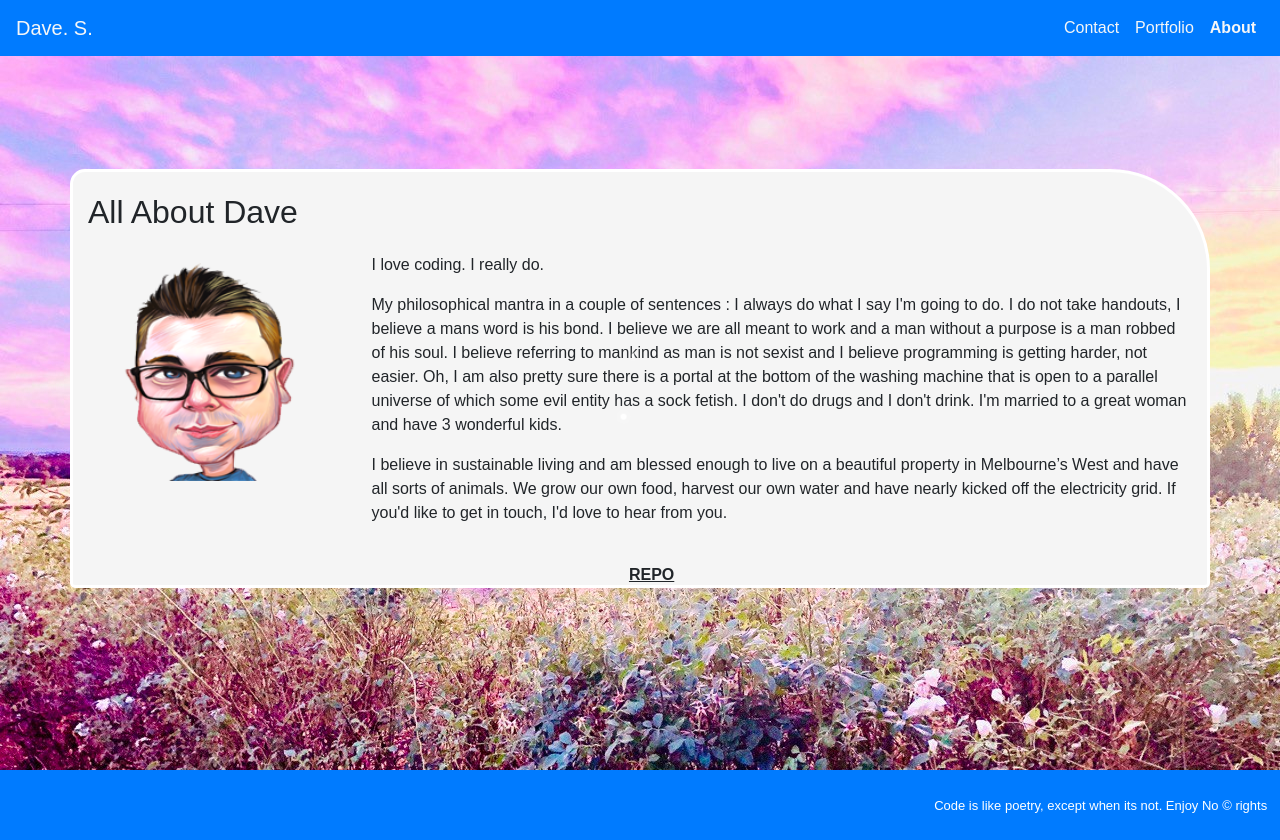
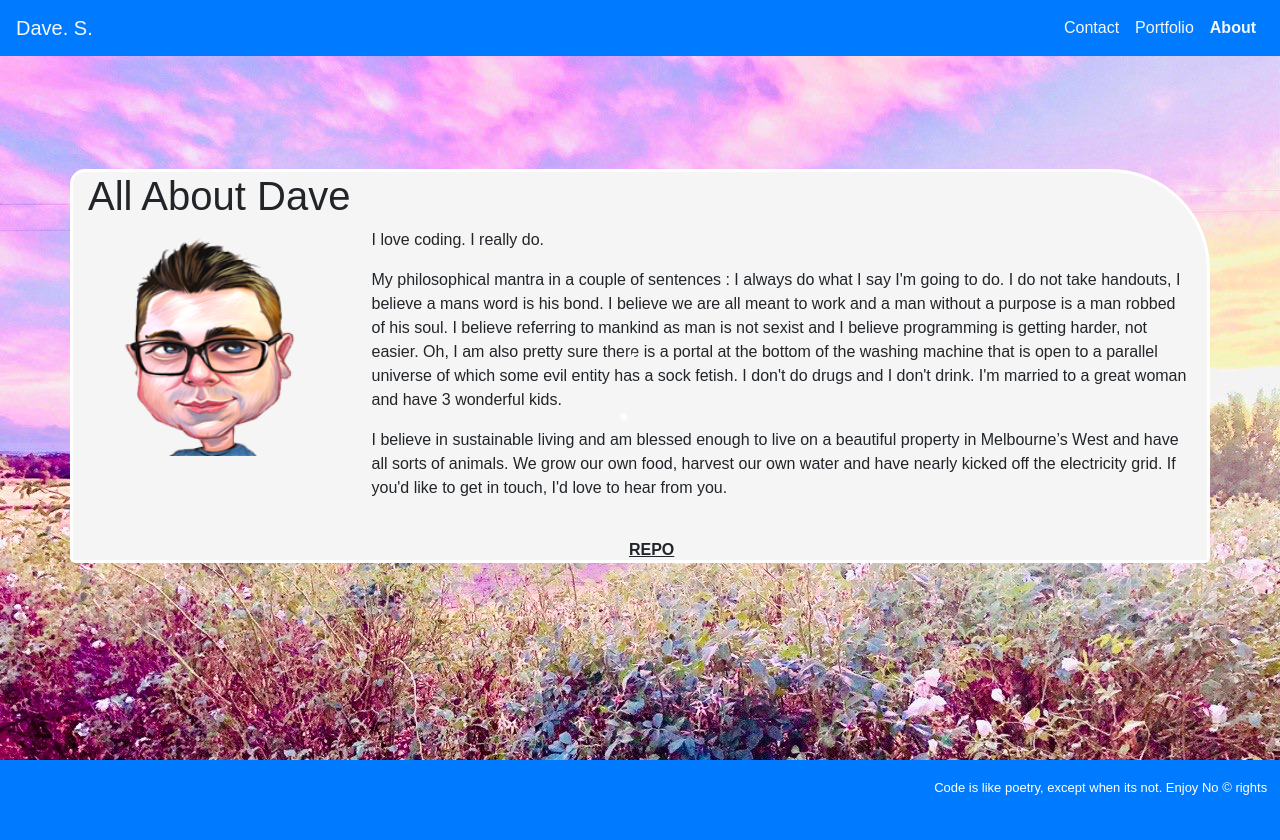
Before and after one commit to ginganinjar/ginganinjar.github.io, a plain HTML site: page index.html in a window 1280 px wide. Drawn offline with nearby package versions, Linux system fonts and the light colour scheme.

Commit message:
Refactored Code

```diff
--- a/assets/css/styles.css
+++ b/assets/css/styles.css
@@ -11,13 +11,11 @@ body {
 
   a:visited {
   font-weight: 200;
-
   }
 
 .background-box {
   margin-top:5%;
   background-color: aliceblue;
-
 }
 
 
@@ -40,8 +38,6 @@ background-color: aliceblue;
   /* line-height: 1.5; */
   float:left;
   width:28%;
-
-
   }
 
 /* Image CSS effect  */
@@ -55,12 +51,7 @@ background-color: aliceblue;
 .zoom {
   padding: 0px;
   transition: transform .2s; /* Animation */
-  /* width: 200px;
-  height: 200px;
-  display : block; */
   width: 90%;
-
-
   }
 
 .zoom:hover {
@@ -68,11 +59,9 @@ background-color: aliceblue;
   animation-duration:500ms;
   animation-iteration-count:1;
   animation-timing-function: ease-out;
-
   }
 
-/* Flying Duck - borrowed from https://codepen.io/cielou/pen/zBmLkE
- */
+/* Flying Duck - borrowed from https://codepen.io/cielou/pen/zBmLkE */
 
  #bigBox {
   position:absolute;
@@ -83,6 +72,7 @@ background-color: aliceblue;
   margin:-100px 0 0 -120px;
   animation:bigBoxAnimation 6s linear infinite;
   }
+
 #box,#box2 {
   position:absolute;
   top:60%;
@@ -92,10 +82,12 @@ background-color: aliceblue;
   margin:-20px 0 0 -20px;
   animation:boxAnimation 2.95s cubic-bezier(0.02, 0.01, 0.31, 1) infinite;
   }
+
   #box2 {
   animation:boxAnimation 3.2s cubic-bezier(0.02, 0.01, 0.31, 1) infinite;
   transform:matrix(-1,0,0,1,0,0);
   }
+
   #box::after, #box2::after {
   content:'';
   position:absolute;
@@ -108,9 +100,11 @@ background-color: aliceblue;
   animation:spanAnimation 3s cubic-bezier(0.3, 0.27, 0.07, 1.64) infinite;
   box-shadow:rgba(255,255,255,1) 0 0 20px 2px;
   }
+
   @keyframes bigBoxAnimation {
   100% {transform:rotate(360deg);}
   }
+
   @keyframes boxAnimation{
   50% {transform:translateY(-150px);}
   }
@@ -124,7 +118,6 @@ hover image zoom */
 .img-hover-zoom {
 height: 50px; /* [1.1] Set it as per your need */
  overflow: hidden;
-/* width:60px; */
 float:left;
 margin-right: 6px;
 }
@@ -139,28 +132,16 @@ transition: transform .5s ease;
 transform: scale(1.5);
 }
 
-
-.vertical-center {
-
+.background-image-cover {
   background-image: url("../imgs/home.jpeg");
-
- /* Full height */
- /* height: 100%; */
- /* Center and scale the image nicely */
- /* background-position: center; */
   background-repeat: no-repeat;
   background-size: cover;
   min-height : 100%;
- /* height : 100vh;
-  */
-
-
    }
 
  /* Eliminate the border around the container box */
 .nobackground {
   background : none;
-
   }
 
  .background-container-color {
@@ -171,13 +152,8 @@ background : none;
   list-style: none;
   border: solid 3px white;
   margin-top:4%;
-
   border-radius: 15px 100px 5px 5px;
-
-
    }
-
-
 
   /* Contact Form CSS */
 
@@ -188,108 +164,83 @@ background : none;
     border-color: #007bff;
     margin-bottom: 1%;
     }
-/*
-    Portfolio Grid spacing CSS */
 
+    /* // used for bootstrap portfolio divs */
     .make-nice-spacing {
       margin-left : 35%;
       padding-bottom:2%;
       margin-right : unset;
-
       }
 
 .footer{
     position: absolute;
     bottom: 0;
     width: 100%;
-    height: 50px;
+    height: 60px;
     line-height: 60px;
     background-color: #007bff;
-
-
   }
 
 .footer-margin {
   height: 100px;
   }
 
+  /* Footer text color and font layout */
+
 .text-muted-color {
   color : white;
   float: right;
   font-size: small;
   padding-right : 1%;
-  margin-top: 16px;
-
+  margin-top: 8px;
   }
 
 #MainContent {
-
-
-
 }
 
 #down-arrow {
-  /* display: block; */
-  /* width: 100px; */
-  /* position: relative; */
   clear: both;
   margin-left: 47%;
   width: 75px;
-/* margin-top: -.7%; */
   text-decoration: underline;
   font-weight: bold;
   cursor: pointer;
   padding: 2%;
   height:30px;
-
   }
 
+/* hidden repo div on contact page */
 
 #hidden-content {
-
-
     float: left;
     width: 95%;
     margin-left: 3%;
-    /* box-sizing: border-box; */
-    /* -webkit-box-flex: 1; */
-    /* flex-grow: 1; */
-    /* overflow: hidden; */
     list-style: none;
-    /* border: solid 3px white; */
     background: black;
     display : none;
     padding-left: 0%;
     padding: 3%;
     border-color: powderblue;
     border-radius: 10px 10px 10px 10px;
-
     color : #0cedab;
     font-size: medium ;
     font-family: Consolas,Monaco,Lucida Console,Liberation Mono,DejaVu Sans Mono,Bitstream Vera Sans Mono,Courier New, monospace;
-
     display : absolute;
-
-
-
   }
 
   #hidden-content a {
-
   color : #0cedab;
-
   }
-
 
 /*  Make invisible added due to error with stylesheet in mobile format. Switch from absolute to relative in footer */
 
 .mobileinvisible {
      margin-bottom:-20px;
-    /* margin-bottom: -10px; */
      line-height: 0px;
      position : absolute;
 }
 
+/* CSS for footer in mobile format.  */
 
 @media only screen and (max-width: 812px) {
   .mobileinvisible {
@@ -306,6 +257,4 @@ color : #0cedab;
     padding-bottom: 1%;
 
   }
-
-
 }
--- a/index.html
+++ b/index.html
@@ -12,15 +12,12 @@
   <!-- Boostrap CSS -->
   <link rel="stylesheet" href="https://maxcdn.bootstrapcdn.com/bootstrap/4.0.0/css/bootstrap.min.css">
 
-<!-- normalise stylesheet -->
-<link rel="stylesheet" href="assets/css/normalise.css">
-
   <!-- Custom stylesheet -->
   <link rel="stylesheet" href="assets/css/styles.css">
 
 </head>
 
-<body class ="vertical-center">
+<body class ="background-image-cover">
   <nav class="navbar navbar-expand-lg navbar-light bg-primary"">
     <a class="navbar-brand " style="color: #f5f6f7" href="#">Dave. S.</a>
     <button class="navbar-toggler" type="button" data-toggle="collapse" data-target="#navbarNavDropdown" aria-controls="navbarNavDropdown" aria-expanded="false" aria-label="Toggle navigation">
@@ -76,16 +73,9 @@
 
               <div id="down-arrow"  onclick="showRepo()" class="zoom">
                   REPO
-                </div>
-
-
+              </div>
           </div>
         </div>
-
-
-
-
-
 
 
               <!-- had to manually set style display = none to correct dom value error -->
@@ -130,4 +120,4 @@
 
 </html>
 
-<!-- That's all folks oh one more thing - FK Bill Gates -->
+<!-- That's all folks oh one more thing - -->
```
Also changed, not shown: contact.html (+1 -1 lines), portfolio.html (+2 -5 lines). Lines whose indentation alone changed are shown as unchanged.
